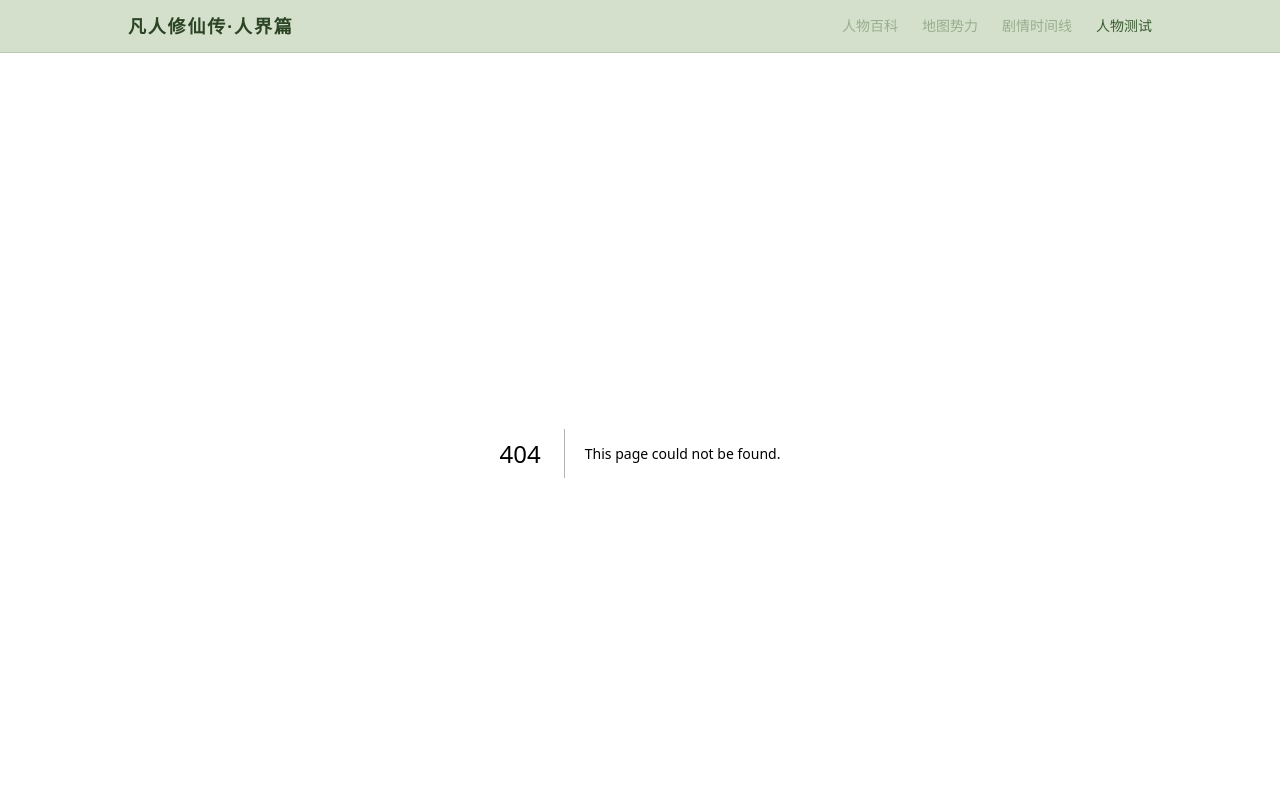
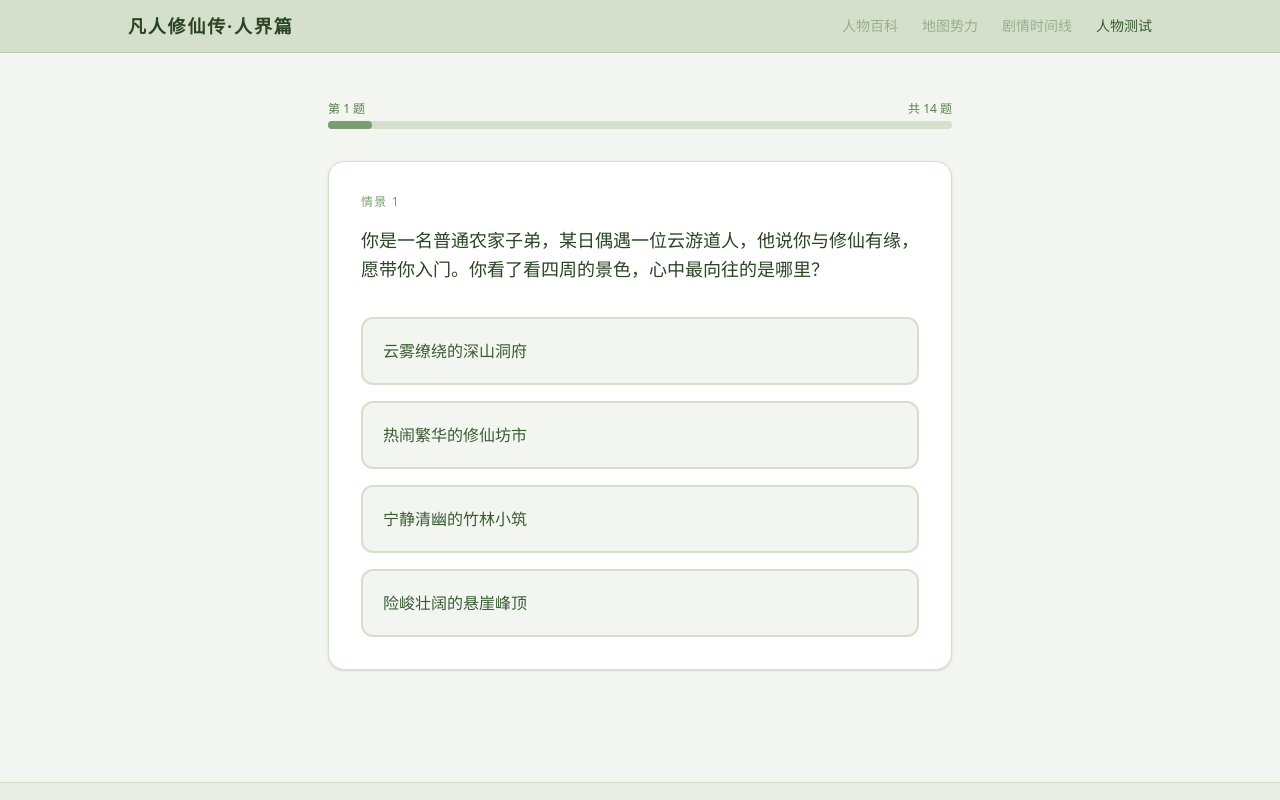
Before and after one commit to fujianwei/fanren-wiki, a Next.js app: page /destiny in a window 1280 px wide. Before the commit this address had no page. Shown: the top 800 px of the page. Built offline with nearby package versions, Linux system fonts and the light colour scheme.

Commit message:
feat: add /destiny entry page

```diff
--- /dev/null
+++ b/app/destiny/page.tsx
@@ -0,0 +1,5 @@
+import DestinyQuiz from "@/components/destiny/DestinyQuiz";
+
+export default function DestinyPage() {
+  return <DestinyQuiz />;
+}
```
